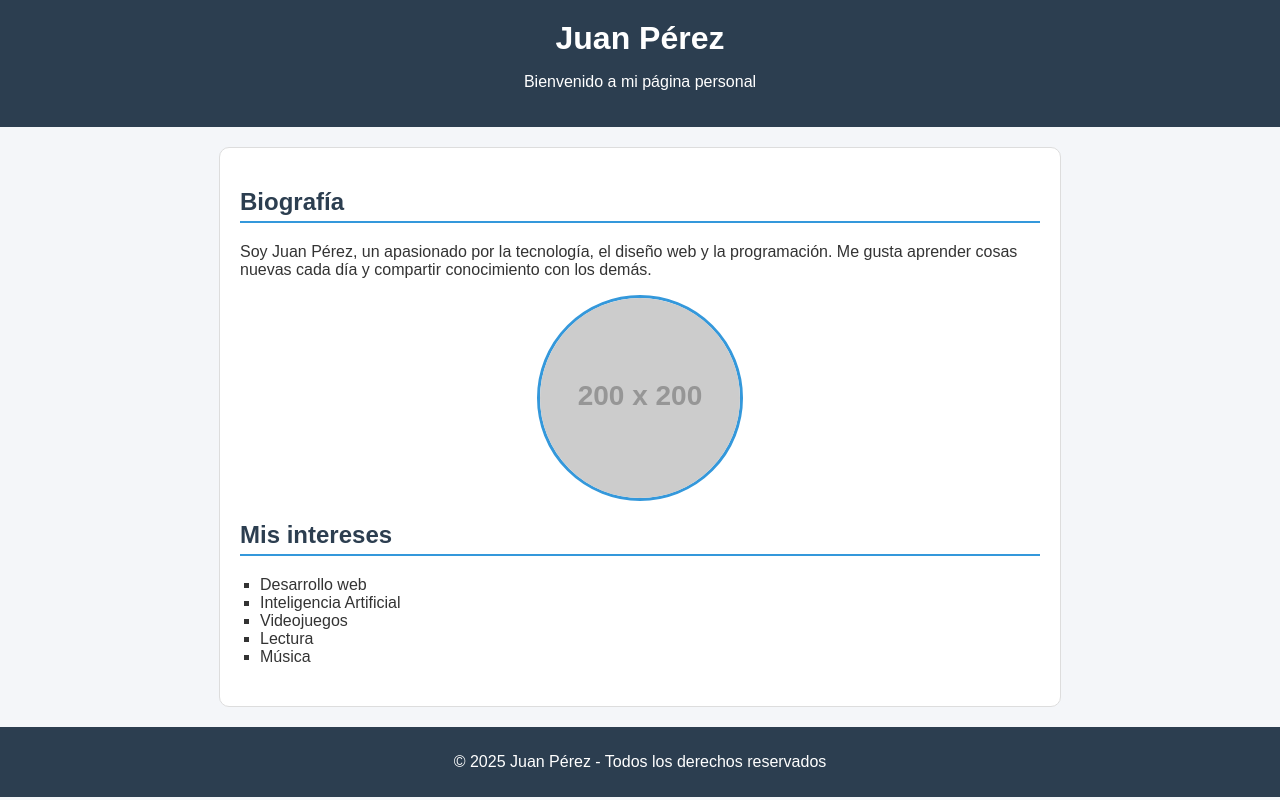
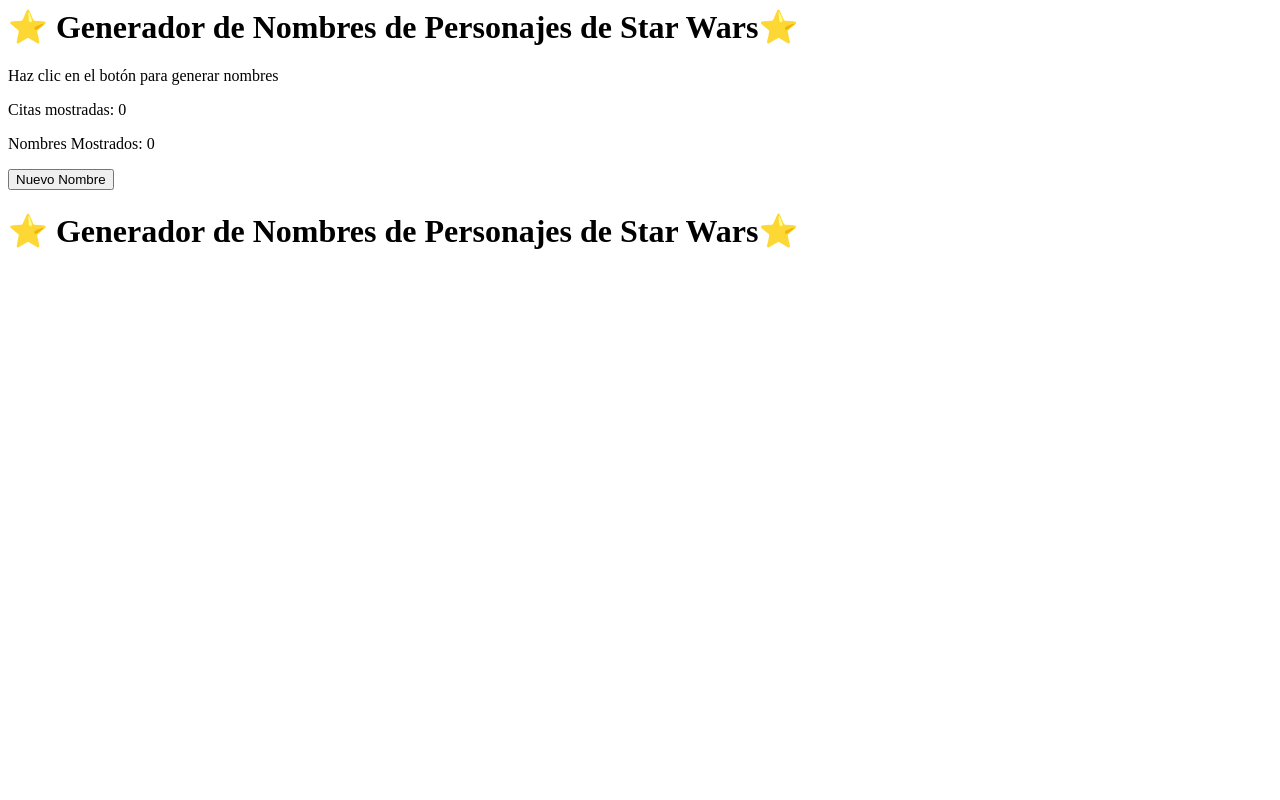
Before and after one commit to Giovanny28/perezgiovanny, a plain HTML site: page index.html in a window 1280 px wide. Drawn offline with Linux system fonts and the light colour scheme; placeholder pictures from the web are drawn by us.

Commit message:
Update index.html

```diff
--- a/index.html
+++ b/index.html
@@ -1,103 +1,9 @@
-<!DOCTYPE html>
-<html lang="es">
-<head>
-  <meta charset="UTF-8">
-  <meta name="viewport" content="width=device-width, initial-scale=1.0">
-  <title>Mi Página Personal</title>
-  <style>
-    /* Estilos generales */
-    body {
-      font-family: Arial, Helvetica, sans-serif;
-      margin: 0;
-      padding: 0;
-      background-color: #f4f6f9;
-      color: #333;
-    }
-
-    header {
-      background-color: #2c3e50;
-      color: white;
-      text-align: center;
-      padding: 20px;
-    }
-
-    header h1 {
-      margin: 0;
-    }
-
-    main {
-      max-width: 800px;
-      margin: 20px auto;
-      padding: 20px;
-      background: white;
-      border-radius: 10px;
-      border: 1px solid #ddd;
-    }
-
-    section {
-      margin-bottom: 20px;
-    }
-
-    h2 {
-      color: #2c3e50;
-      border-bottom: 2px solid #3498db;
-      padding-bottom: 5px;
-    }
-
-    img {
-      max-width: 200px;
-      border-radius: 50%;
-      display: block;
-      margin: 10px auto;
-      border: 3px solid #3498db;
-    }
-
-    ul {
-      list-style-type: square;
-      padding-left: 20px;
-    }
-
-    footer {
-      background-color: #2c3e50;
-      color: white;
-      text-align: center;
-      padding: 10px;
-      margin-top: 20px;
-    }
-  </style>
-</head>
-<body>
-
-  <header>
-    <h1>Juan Pérez</h1>
-    <p>Bienvenido a mi página personal</p>
-  </header>
-
-  <main>
-    <section>
-      <h2>Biografía</h2>
-      <p>
-        Soy Juan Pérez, un apasionado por la tecnología, el diseño web y la programación.
-        Me gusta aprender cosas nuevas cada día y compartir conocimiento con los demás.
-      </p>
-      <img src="https://via.placeholder.com/200" alt="Foto de perfil">
-    </section>
-
-    <section>
-      <h2>Mis intereses</h2>
-      <ul>
-        <li>Desarrollo web</li>
-        <li>Inteligencia Artificial</li>
-        <li>Videojuegos</li>
-        <li>Lectura</li>
-        <li>Música</li>
-      </ul>
-    </section>
-  </main>
-
-  <footer>
-    <p>© 2025 Juan Pérez - Todos los derechos reservados</p>
-  </footer>
-
-</body>
-</html>
+  <div class="container"> <!-- Contenedor principal centrado -->
+    <h1>⭐ Generador de Nombres de Personajes de Star Wars⭐</h1> <!-- Título principal -->
+    <p id="quote">Haz clic en el botón para generar nombres</p> <!-- Párrafo donde aparecerán las citas -->
+    <p id="contador">Citas mostradas: 0</p>
+    <p id="contador">Nombres Mostrados: 0</p>
+    <button onclick="generarCita()">Nuevo Nombre</button> <!-- Botón que llama a la función "generarCita()" -->
+  </div>
+  <script src="script.js"></script> <!-- Enlaza el archivo JavaScript externo -->
+<h1>⭐ Generador de Nombres de Personajes de Star Wars⭐</h1> <!-- Título pri
```
